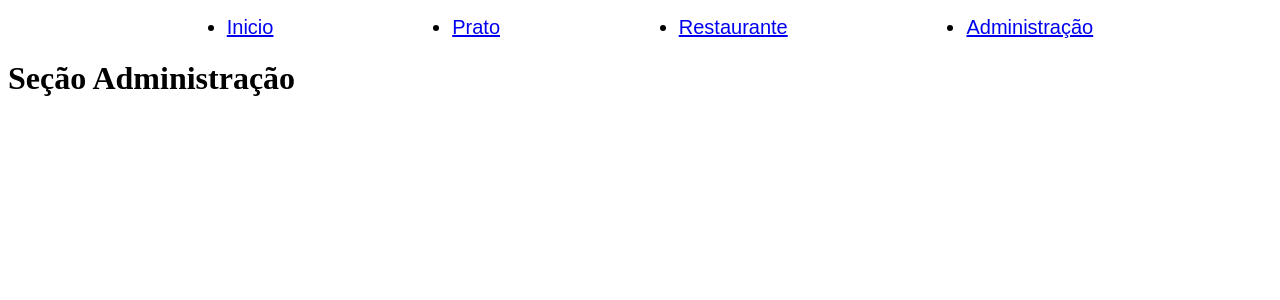
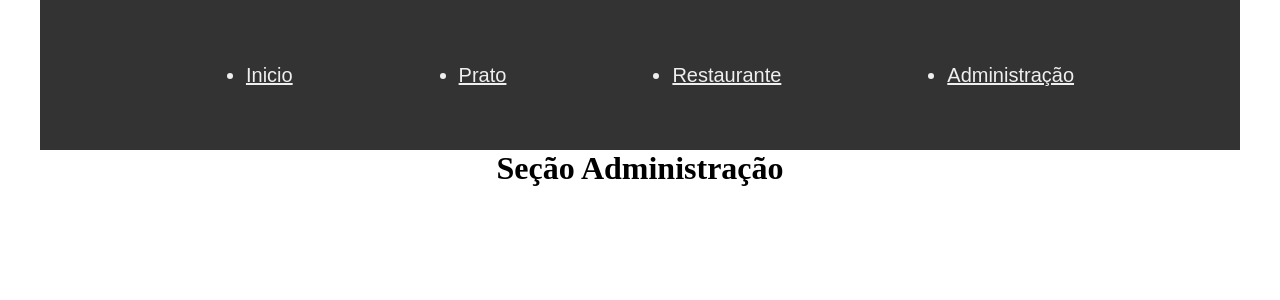
Before and after one commit to eliassouza93/APIRestaurante, a React (Create React App) app: page /administracao in a window 1280 px wide. Shown: the top 300 px of the page. Built offline with nearby package versions, Linux system fonts and the light colour scheme.

Commit message:
atprojeto

```diff
--- a/src/componentes/Menu/Menu.module.scss
+++ b/src/componentes/Menu/Menu.module.scss
@@ -1,11 +1,37 @@
-
-ul{
-    display: flex;
-    justify-content: space-evenly;
-    gap: -15rem;
+* {
+  margin: 0;
 
 }
-li{
+
+body,
+html {
+  max-width: 1200px;
+  margin: auto;
+}
+
+ul {
+  display: flex;
+  justify-content: space-evenly;
+  background-color: #333;
+  color: #efefef;
+  height: 150px;
+  align-items: center;
+
+
+
+}
+
+a {
+  color: #efefef;
+}
+
+li {
   font-family: sans-serif;
   font-size: 20px;
+
+
 }
+
+h1 {
+  text-align: center;
+}
--- a/src/index.tsx
+++ b/src/index.tsx
@@ -1,7 +1,7 @@
 import React from 'react';
 import ReactDOM from 'react-dom/client';
 import RotasWeb from './routs';
-import style from './index.module.scss'
+
 
 const root = ReactDOM.createRoot(
   document.getElementById('root') as HTMLElement
@@ -9,7 +9,7 @@ const root = ReactDOM.createRoot(
 root.render(
   <React.StrictMode >
 
-    <div className={style.module}>
+    <div >
       <RotasWeb />
     </div>
 
--- a/src/pages/Administracao/index.tsx
+++ b/src/pages/Administracao/index.tsx
@@ -5,6 +5,8 @@ export default function Administracao() {
         <div>
             <h1>Seção Administração</h1>
 
+
+
         </div>
     )
 }
--- a/src/pages/Prato/index.tsx
+++ b/src/pages/Prato/index.tsx
@@ -22,7 +22,7 @@ export default function Prato() {
             })
     }, [])
     return (
-        <div>
+        <div  >
             <h1>Pratos</h1>
             {prato.map((obj) => (
                 <div key={obj.id}>
```
